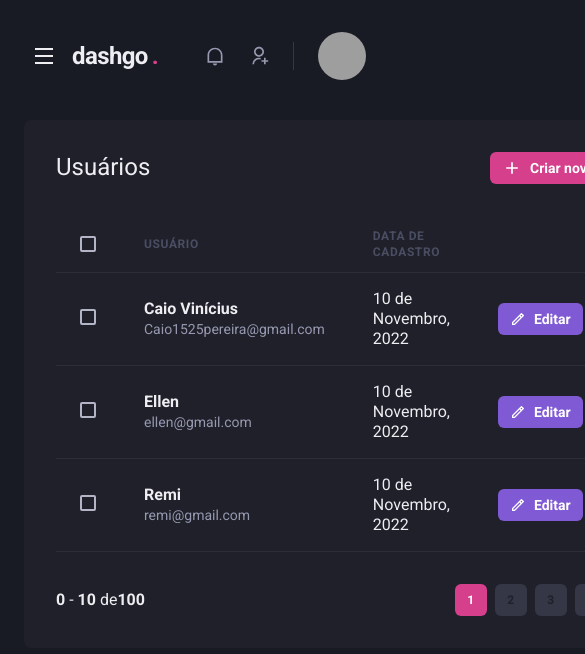
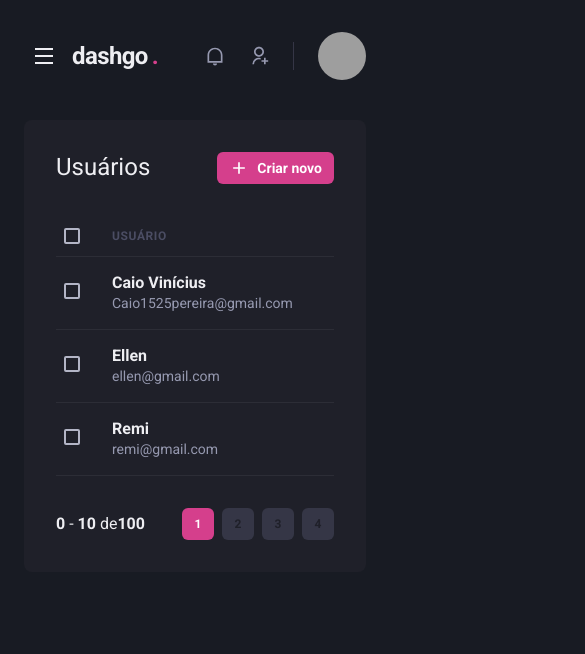
Before and after one commit to CaioVinicius7/dashgo, a Next.js app: page /users in a window 390 px wide. Shown: the top 654 px of the page, 585 px wide, since content can reach past the window. Built offline with nearby package versions, Linux system fonts and the light colour scheme; grey boxes are pictures that could not be loaded.

Commit message:
refactor: :iphone: Responsividade na página Users

```diff
--- a/src/pages/users/index.tsx
+++ b/src/pages/users/index.tsx
@@ -11,7 +11,8 @@ import {
   Text,
   Th,
   Thead,
-  Tr
+  Tr,
+  useBreakpointValue
 } from "@chakra-ui/react";
 import { RiAddLine, RiPencilLine } from "react-icons/ri";
 
@@ -20,6 +21,11 @@ import { Pagination } from "../../components/Pagination";
 import { Sidebar } from "../../components/Sidebar";
 
 export default function UserList() {
+  const isWideVersion = useBreakpointValue({
+    base: false,
+    lg: true
+  });
+
   return (
     <Box>
       <Header />
@@ -48,17 +54,18 @@ export default function UserList() {
           <Table colorScheme="whiteAlpha">
             <Thead>
               <Tr>
-                <Th px="6" color="gray.600" w="8">
+                <Th px={["2", "4", "6"]} color="gray.600" w="8">
                   <Checkbox colorScheme="pink" />
                 </Th>
                 <Th>Usuário</Th>
-                <Th>Data de cadastro</Th>
-                <Th w="8" />
+                {isWideVersion && <Th>Data de cadastro</Th>}
+
+                {isWideVersion && <Th w="8" />}
               </Tr>
             </Thead>
             <Tbody>
               <Tr>
-                <Td px="6" color="gray.600" w="8">
+                <Td px={["2", "4", "6"]} color="gray.600" w="8">
                   <Checkbox colorScheme="pink" />
                 </Td>
                 <Td>
@@ -69,7 +76,8 @@ export default function UserList() {
                     </Text>
                   </Box>
                 </Td>
-                <Td>10 de Novembro, 2022</Td>
+                {isWideVersion && <Td>10 de Novembro, 2022</Td>}
+                {isWideVersion && (
                   <Td>
                     <Button
                       as="a"
@@ -82,10 +90,11 @@ export default function UserList() {
                       Editar
                     </Button>
                   </Td>
+                )}
               </Tr>
 
               <Tr>
-                <Td px="6" color="gray.600" w="8">
+                <Td px={["2", "4", "6"]} color="gray.600" w="8">
                   <Checkbox colorScheme="pink" />
                 </Td>
                 <Td>
@@ -96,7 +105,8 @@ export default function UserList() {
                     </Text>
                   </Box>
                 </Td>
-                <Td>10 de Novembro, 2022</Td>
+                {isWideVersion && <Td>10 de Novembro, 2022</Td>}
+                {isWideVersion && (
                   <Td>
                     <Button
                       as="a"
@@ -109,10 +119,11 @@ export default function UserList() {
                       Editar
                     </Button>
                   </Td>
+                )}
               </Tr>
 
               <Tr>
-                <Td px="6" color="gray.600" w="8">
+                <Td px={["2", "4", "6"]} color="gray.600" w="8">
                   <Checkbox colorScheme="pink" />
                 </Td>
                 <Td>
@@ -123,7 +134,8 @@ export default function UserList() {
                     </Text>
                   </Box>
                 </Td>
-                <Td>10 de Novembro, 2022</Td>
+                {isWideVersion && <Td>10 de Novembro, 2022</Td>}
+                {isWideVersion && (
                   <Td>
                     <Button
                       as="a"
@@ -136,6 +148,7 @@ export default function UserList() {
                       Editar
                     </Button>
                   </Td>
+                )}
               </Tr>
             </Tbody>
           </Table>
```
Lines whose indentation alone changed are shown as unchanged.
